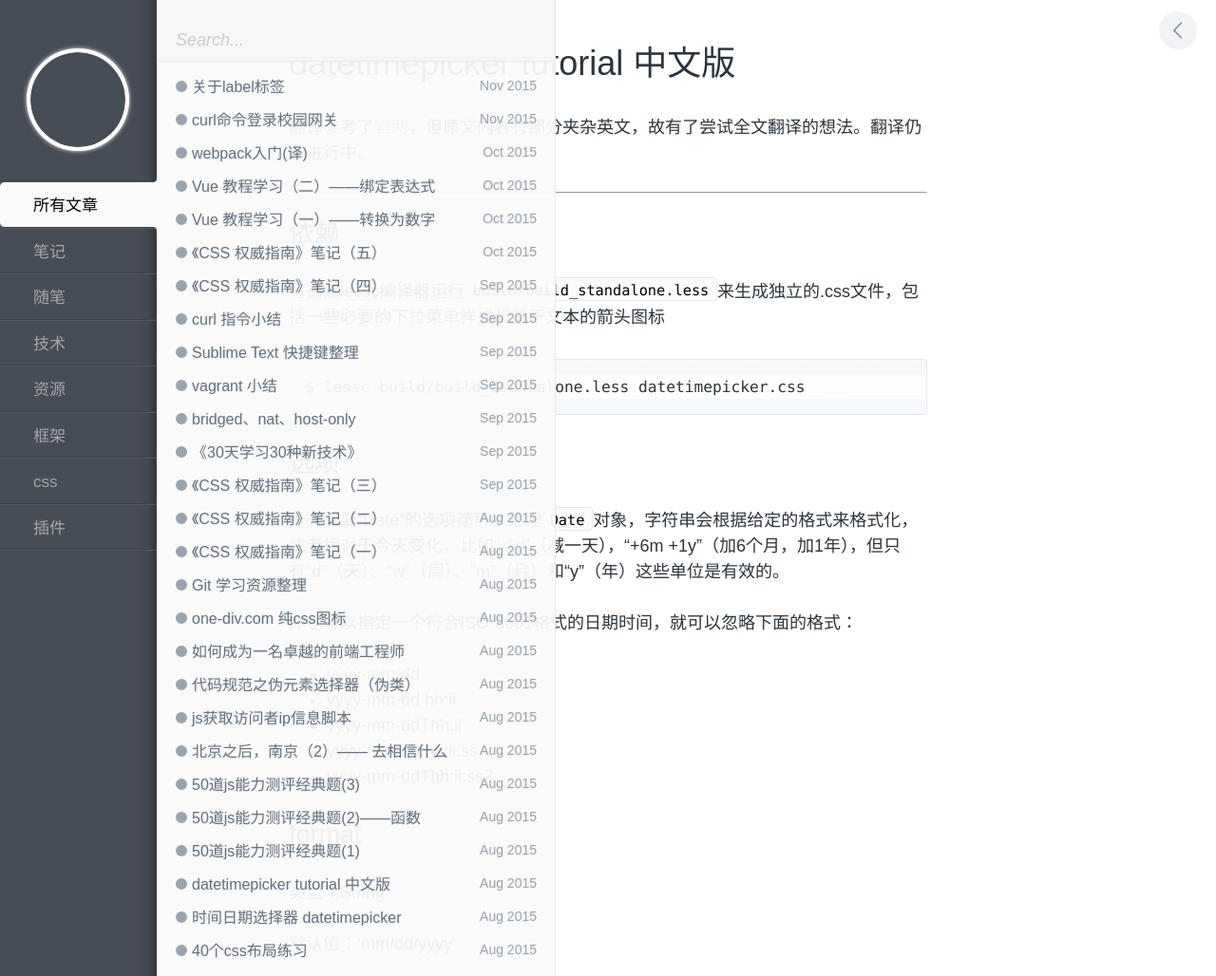
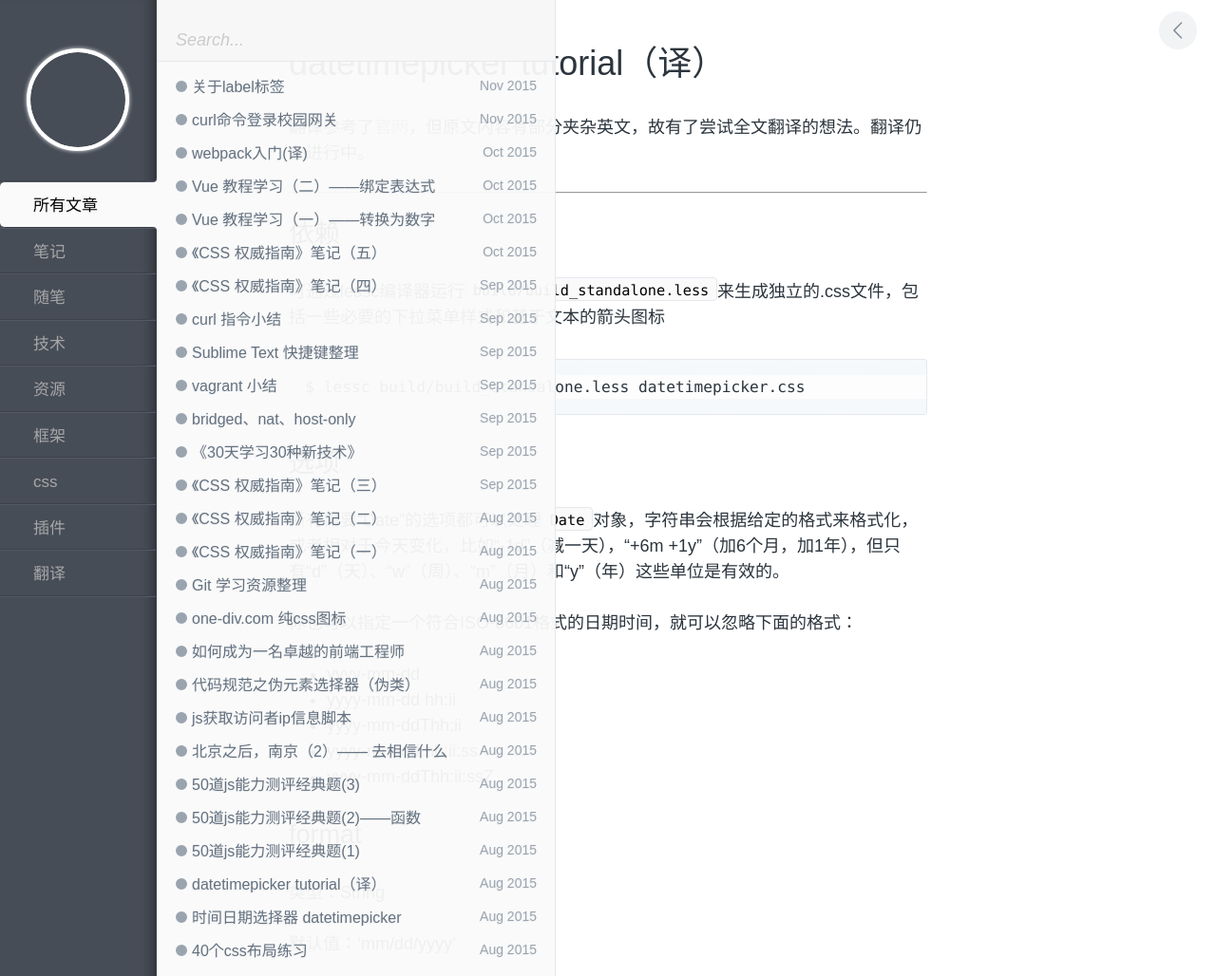
Before and after one commit to byr-gdp/byr-gdp.github.io, a Jekyll site: the page built from _posts/translation/2015-08-07-plugin-datetimepicker-tutorial.md, in a window 1280 px wide. Shown: the top 1028 px of the page at 95% size. Built offline with Jekyll 4.4.1, drawn with Linux system fonts in a browser that asks for light colours; comment, search, counter and statistics services are not loaded.

Commit message:
add a new category: translation

```diff
--- a/_posts/framwork/2015-08-07-plugin-datetimepicker-tutorial.md
+++ b/_posts/translation/2015-08-07-plugin-datetimepicker-tutorial.md
@@ -1,9 +1,9 @@
 ---
 layout: post
-title: datetimepicker tutorial 中文版
-category: 插件
+title: datetimepicker tutorial（译）
+category: 翻译
 tags: bootstrap jquery datetimepicker
-description: datetimepicker tutorial 中文版
+description: datetimepicker tutorial（译）
 
 ---
 
```
Also changed, not shown: _posts/translation/2015-10-16-webpack-tutorial-translate.md (renamed from _posts/tech/2015-10-16-webpack-tutorial-translate.md, +3 -3 lines).
